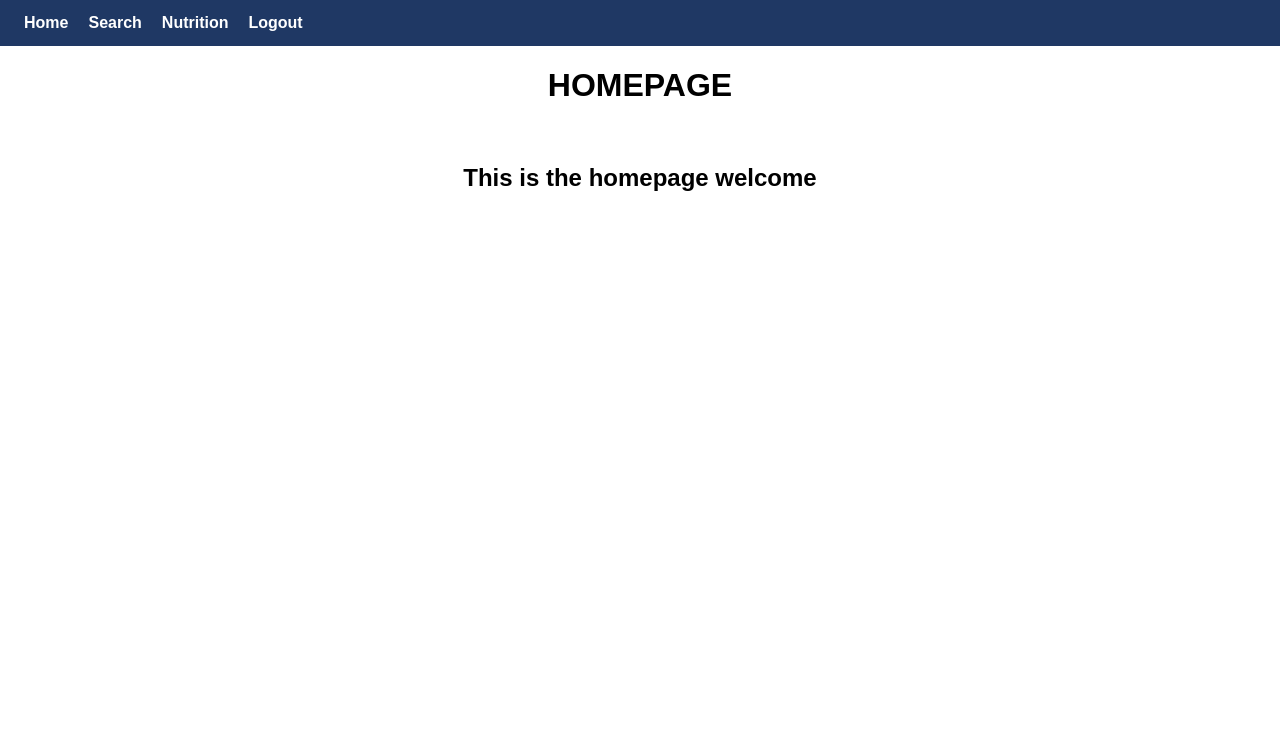
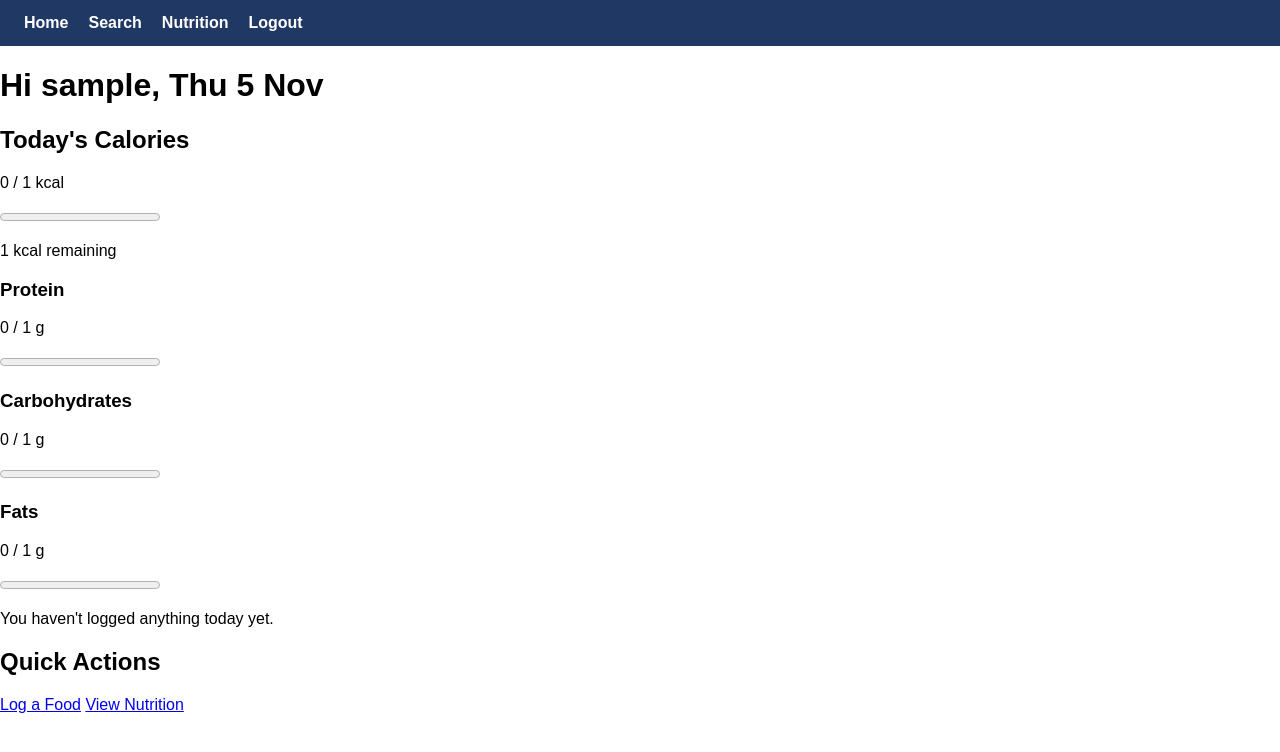
Before and after one commit to Marsad07/FitnessApp, a Flask app: page / in a window 1280 px wide. Shown: the top 752 px of the page. Run offline with Flask 3, Linux system fonts and the light colour scheme; the visitor is signed in with stand-in values (Sample User, id 1); tables that the repository leaves empty hold one stand-in row (values such as "Sample post"); parts of the project's set-up code (start-up, migrations or seed data) failed here and were passed over.

Commit message:
feat: added homepage dashboard for logged-in users

```diff
--- a/app/__init__.py
+++ b/app/__init__.py
@@ -1,5 +1,6 @@
 import os
-from flask import Flask, render_template
+from datetime import date, datetime, timedelta
+from flask import Flask, render_template, session
 from flask_sqlalchemy import SQLAlchemy
 
 db = SQLAlchemy()
@@ -22,8 +23,39 @@ def create_app():
     app.config['SECRET_KEY'] = secret_key
     db.init_app(app)
 
+    # Homepage - logged out users see the landing page, logged in users see their dashboard
     @app.route('/')
     def homepage():
-        return render_template('/online/homepage/homepage.html')
+        # Imported here (not at the top) to avoid a circular import, since the models and routes import db from this file
+        from .models.user_accounts_model import User
+        from .routes import get_day_summary
 
-    return app
+        # 1) Not logged in -> landing page with sign up / log in
+        user_id = session.get('user_id')
+        if user_id is None:
+            return render_template('/online/homepage/homepage.html')
+
+        # If the user in the session no longer exists (e.g. account deleted), log them out and show the landing page
+        user = db.session.get(User, user_id)
+        if user is None:
+            session.pop('user_id', None)
+            return render_template('/online/homepage/homepage.html')
+
+        # 2) Gets today's entries, totals and goals from the same helper the nutrition page uses,
+        # so the dashboard and nutrition page always show the same numbers
+        today = date.today()
+        summary = get_day_summary(user_id, today)
+
+        # 3) Builds the date shown in the greeting e.g. "Mon 2 Nov" - .day is used instead of %-d,
+        # since %-d crashes on Windows
+        date_label = f"{today.strftime('%a')} {today.day} {today.strftime('%b')}"
+
+        return render_template('/online/dashboard/online_dashboard.html',
+                               username=user.username,
+                               date_label=date_label,
+                               goals=summary["goals"],
+                               total_calories=summary["total_calories"],
+                               total_protein=summary["total_protein"],
+                               total_carbs=summary["total_carbs"],
+                               total_fats=summary["total_fats"],
+                               entry_count=len(summary["todays_entries"]))
--- /dev/null
+++ b/app/templates/online/dashboard/online_dashboard.html
@@ -0,0 +1,62 @@
+{% extends "online/base.html" %}
+
+{% block title %}Dashboard{% endblock %}
+
+{% block content %}
+    <h1>Hi {{ username }}, {{ date_label }}</h1>
+
+    <!-- This shows the current calories for the day and if the user is on track or not -->
+    {% if goals %}
+        <div class="dashboard-card">
+            <h2>Today's Calories</h2>
+            <p>{{ total_calories|round|int }} / {{ goals.calories_goal|round|int }} kcal</p>
+            <progress value="{{ total_calories }}" max="{{ goals.calories_goal }}" aria-label="Calories progress"></progress>
+
+            {% set calories_left = goals.calories_goal - total_calories %}
+            <p>
+                {% if calories_left >= 0 %}
+                    {{ calories_left|round|int }} kcal remaining
+                {% else %}
+                    {{ (-calories_left)|round|int }} kcal over goal
+                {% endif %}
+            </p>
+        </div>
+
+        <!-- This shows the amount of protein, carbs and fats the user has had today against their goals -->
+        <div class="dashboard-card">
+            <h3>Protein</h3>
+            <p>{{ total_protein|round|int }} / {{ goals.protein_goal|round|int }} g</p>
+            <progress value="{{ total_protein }}" max="{{ goals.protein_goal }}" aria-label="Protein progress"></progress>
+
+            <h3>Carbohydrates</h3>
+            <p>{{ total_carbs|round|int }} / {{ goals.carbs_goal|round|int }} g</p>
+            <progress value="{{ total_carbs }}" max="{{ goals.carbs_goal }}" aria-label="Carbs progress"></progress>
+
+            <h3>Fats</h3>
+            <p>{{ total_fats|round|int }} / {{ goals.fats_goal|round|int }} g</p>
+            <progress value="{{ total_fats }}" max="{{ goals.fats_goal }}" aria-label="Fats progress"></progress>
+        </div>
+
+    <!-- If the user has no goals yet, they need to set them before progress can be tracked
+    (the goals form lives on the nutrition page) -->
+    {% else %}
+        <div class="dashboard-card">
+            <h2>No nutrition goals yet</h2>
+            <p>Today so far: {{ total_calories|round|int }} kcal</p>
+            <p>Set your calorie and macro goals to track your progress.</p>
+            <a href="{{ url_for('search.full_nutrition_view') }}">Set Goals</a>
+        </div>
+    {% endif %}
+
+    <!-- Nudge for brand new users who haven't logged anything today -->
+    {% if entry_count == 0 %}
+        <p>You haven't logged anything today yet.</p>
+    {% endif %}
+
+    <!-- Quick action buttons for dashboard -->
+    <div class="dashboard-card">
+        <h2>Quick Actions</h2>
+        <a href="{{ url_for('search.search_food_results') }}">Log a Food</a>
+        <a href="{{ url_for('search.full_nutrition_view') }}">View Nutrition</a>
+    </div>
+{% endblock %}
--- a/app/templates/online/homepage/homepage.html
+++ b/app/templates/online/homepage/homepage.html
@@ -1,8 +1,13 @@
 {% extends "online/base.html" %}
 
-{% block title %}Homepage{% endblock %}
+{% block title %}Griot Fitness{% endblock %}
 
 {% block content %}
-    <h1 style="text-align: center">HOMEPAGE</h1><br>
-    <h2 style="text-align: center;">This is the homepage welcome</h2>
+    <!-- Landing page for logged out users - logged in users see their dashboard instead -->
+    <h1>Griot Fitness</h1>
+    <h2>Fuel your goals, one meal at a time</h2>
+    <p>Search real nutrition data, log what you eat by the gram and see your calories and macros add up against your daily goals.</p>
+
+    <a href="{{ url_for('auth.register') }}">Create an account</a>
+    <a href="{{ url_for('auth.login') }}">Log in</a>
 {% endblock %}
```
